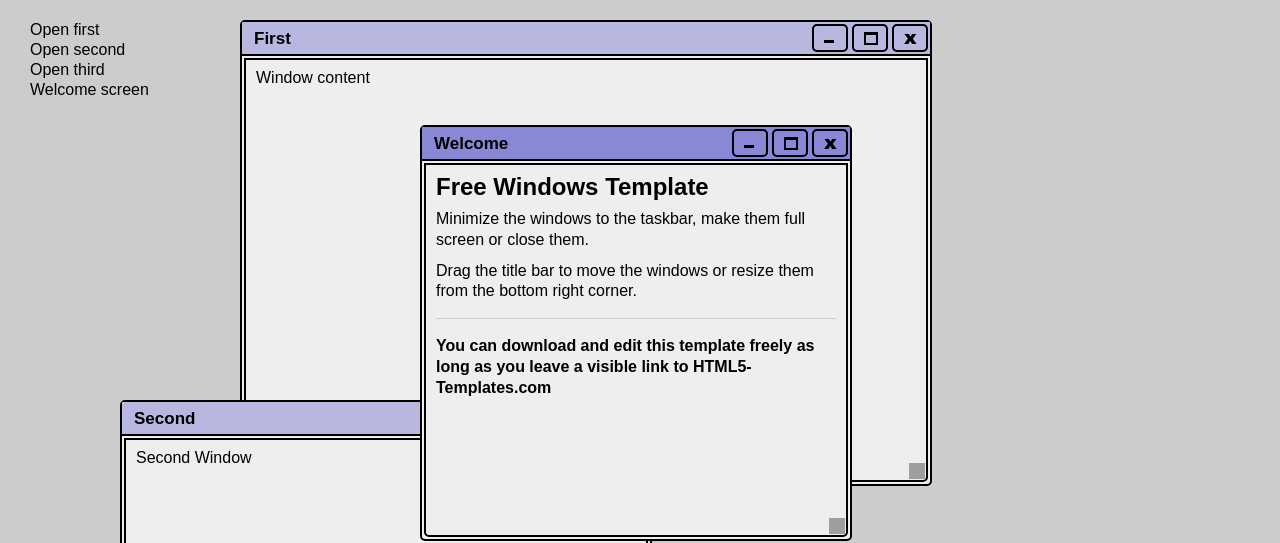
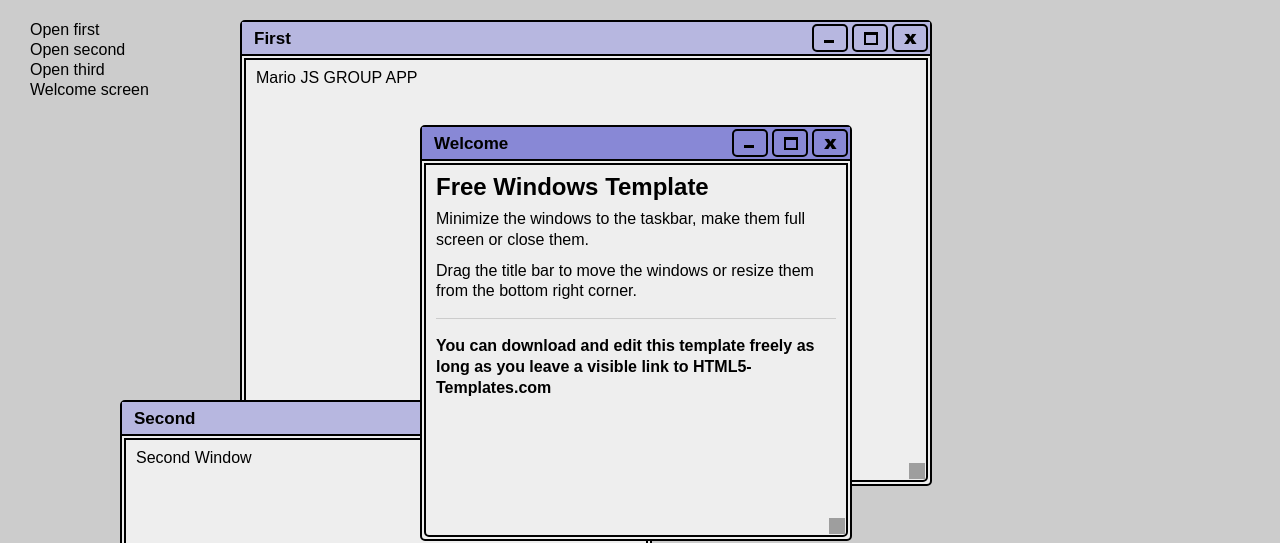
Before and after one commit to marioZanda/devjs, a plain HTML site: page index.html in a window 1280 px wide. Shown: the top 543 px of the page. Drawn offline with nearby package versions, Linux system fonts and the light colour scheme; grey boxes are pictures that could not be loaded.

Commit message:
Update index.html

```diff
--- a/index.html
+++ b/index.html
@@ -15,7 +15,7 @@
 <body>
 	<div id="desktop">
 		<div class="window" data-title="First">
-			Window content
+			Mario JS GROUP APP
 		</div>
 		<div class="window" data-title="Second">
 			Second Window
```
